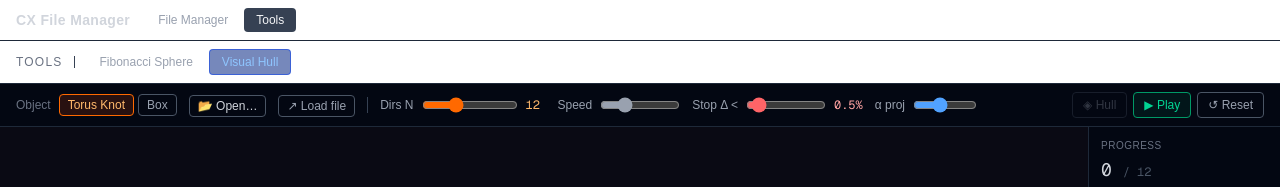
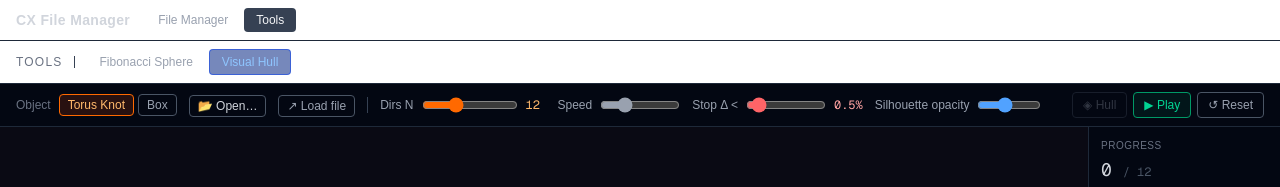
Before and after one commit to piotert/cx-studio-file-manager, a Next.js app in the folder web/: page /tools/visual-hull in a window 1280 px wide. Shown: the top 187 px of the page. Built offline with nearby package versions, Linux system fonts and the light colour scheme.

Commit message:
ux: rename alpha proj to Silhouette opacity

```diff
--- a/web/components/VisualHull.tsx
+++ b/web/components/VisualHull.tsx
@@ -841,7 +841,7 @@
 
         {/* Projection opacity */}
         <label className="flex items-center gap-2 text-xs">
-          <span className="text-gray-400">α proj</span>
+          <span className="text-gray-400 whitespace-nowrap">Silhouette opacity</span>
           <input type="range" min={0.05} max={0.8} step={0.05} value={projOpacity}
             onChange={e => setProjOpacity(+e.target.value)}
             className="w-16 accent-blue-400"
```
